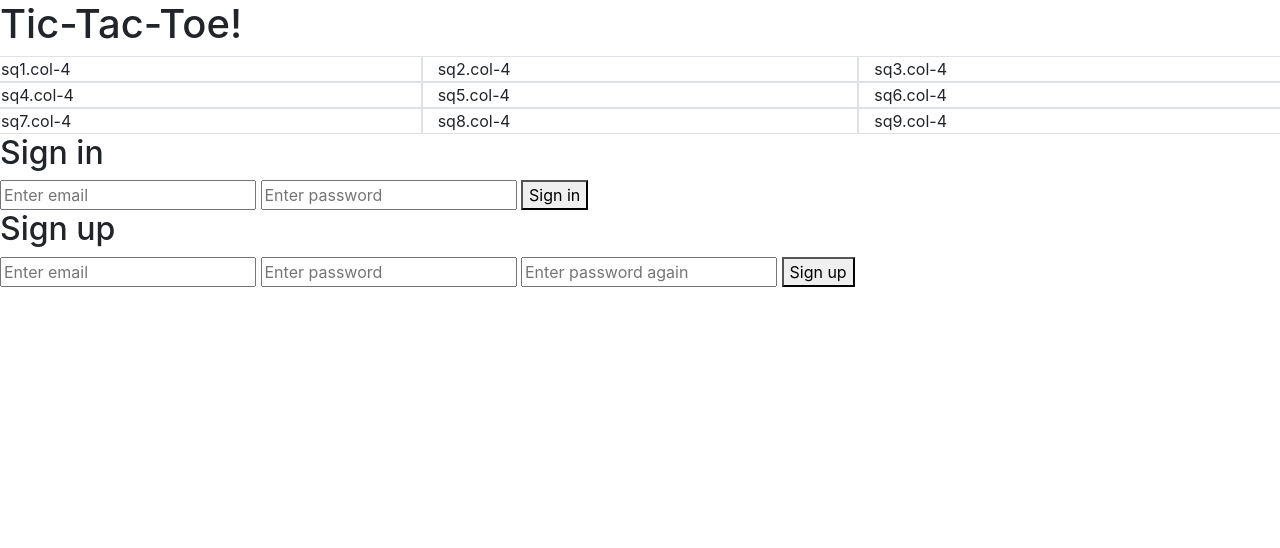
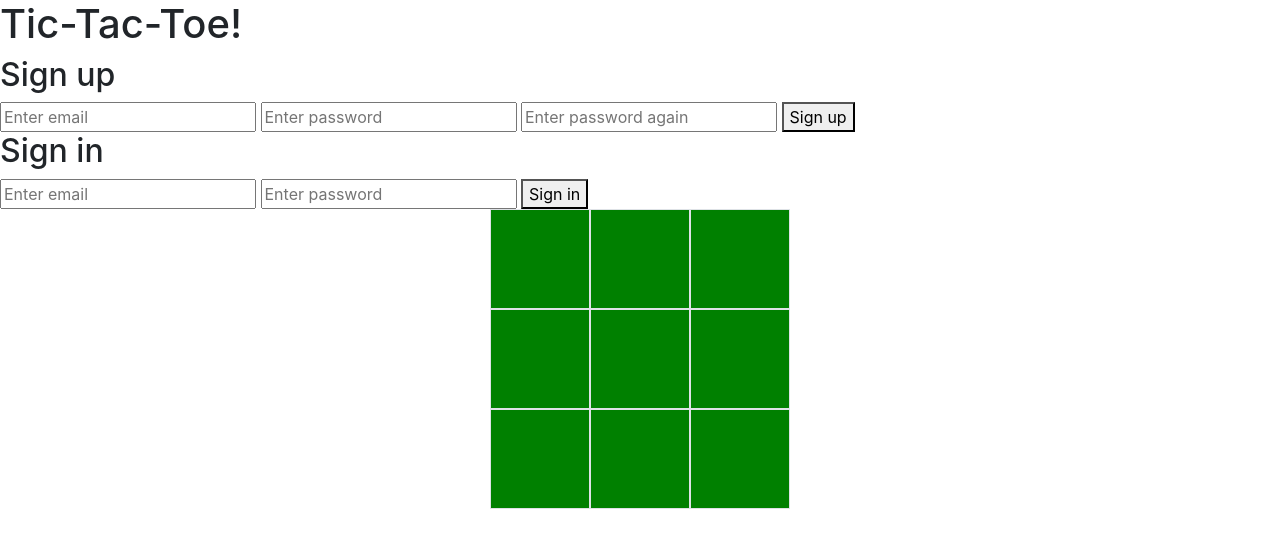
Before and after one commit to tylerr36/Tic-Tac-Toe---client, a website built with webpack: page index.html in a window 1280 px wide. Built offline with nearby package versions, Linux system fonts and the light colour scheme.

Commit message:
Created X on click, added css
X appears with 1 click. O's appearance still TBD. Some CSS added.

```diff
--- a/assets/scripts/app.js
+++ b/assets/scripts/app.js
@@ -2,8 +2,8 @@
 
 // use require with a reference to bundle the file and use it in this file
 // const example = require('./example')
-const authEvents = require('./auth/events')
-
+const authEvents = require('./game/events')
+// const gameEvents = require('./game/gamelogic')
 // use require without a reference to ensure a file is bundled
 // require('./example')
 
@@ -12,6 +12,9 @@ $(() => {
   $('#sign-in').on('submit', authEvents.onSignIn)
   $('#change-password').on('submit', authEvents.onChangePassword)
   $('#sign-out').on('submit', authEvents.onSignOut)
+  $('.border').on('click', authEvents.onClick)
+  // $('#board').on('click', gameEvents.playGame)
+
   // $('#sign-up').on('submit', function (event) {
   // event.preventDefault()
   // console.log(event.target)
--- a/assets/styles/index.scss
+++ b/assets/styles/index.scss
@@ -1 +1,24 @@
 @import '~bootstrap/scss/bootstrap';
+
+.container {width: 300px;
+}
+
+.border {
+  width: 100px; height: 100px; border: 22px solid green;
+  display: flex;
+  justify-content: center;
+  align-items: center;
+  color: red;
+  margin: 0;
+  padding: 0;
+  background-color: green;
+  }
+
+
+.success {
+  color: green;
+}
+
+.failure {
+  color: red;
+}
--- a/index.html
+++ b/index.html
@@ -12,17 +12,14 @@
     </head>
     <body>
       <h1>Tic-Tac-Toe!</h1>
-      <div class="row">
-              <div class="col-4 border">sq1.col-4</div>
-              <div class="col-4 border">sq2.col-4</div>
-              <div class="col-4 border">sq3.col-4</div>
-              <div class="col-4 border">sq4.col-4</div>
-              <div class="col-4 border">sq5.col-4</div>
-              <div class="col-4 border">sq6.col-4</div>
-              <div class="col-4 border">sq7.col-4</div>
-              <div class="col-4 border">sq8.col-4</div>
-              <div class="col-4 border">sq9.col-4</div>
-        </div>
+        <h2 id="message"></h2>
+        <h2>Sign up</h2>
+        <form id="sign-up">
+          <input type="email" name="credentials[email]" placeholder='Enter email'>
+          <input type="password" name="credentials[password]" placeholder='Enter password'>
+          <input type="password" name="credentials[password_confirmation]" placeholder='Enter password again'>
+          <button type="submit">Sign up</button>
+        </form>
 
       <h2>Sign in</h2>
       <form id="sign-in">
@@ -32,12 +29,20 @@
         <button type="submit">Sign in</button>
       </form>
 
-      <h2>Sign up</h2>
-      <form id="sign-up">
-        <input type="email" name="credentials[email]" placeholder='Enter email'>
-        <input type="password" name="credentials[password]" placeholder='Enter password'>
-        <input type="password" name="credentials[password_confirmation]" placeholder='Enter password again'>
-        <button type="submit">Sign up</button>
-      </form>
+
+    <div class="container" id="main">
+      <div class="row">
+              <div id="0" class="col-4 border"></div>
+              <div id="1" class="col-4 border"></div>
+              <div id="2" class="col-4 border"></div>
+              <div id="3" class="col-4 border"></div>
+              <div id="4" class="col-4 border"></div>
+              <div id="5" class="col-4 border"></div>
+              <div id="6" class="col-4 border"></div>
+              <div id="7" class="col-4 border"></div>
+              <div id="8" class="col-4 border"></div>
+        </div>
+    </div>
+
     </body>
 </html>
```
Also changed, not shown: assets/styles/index.css.
